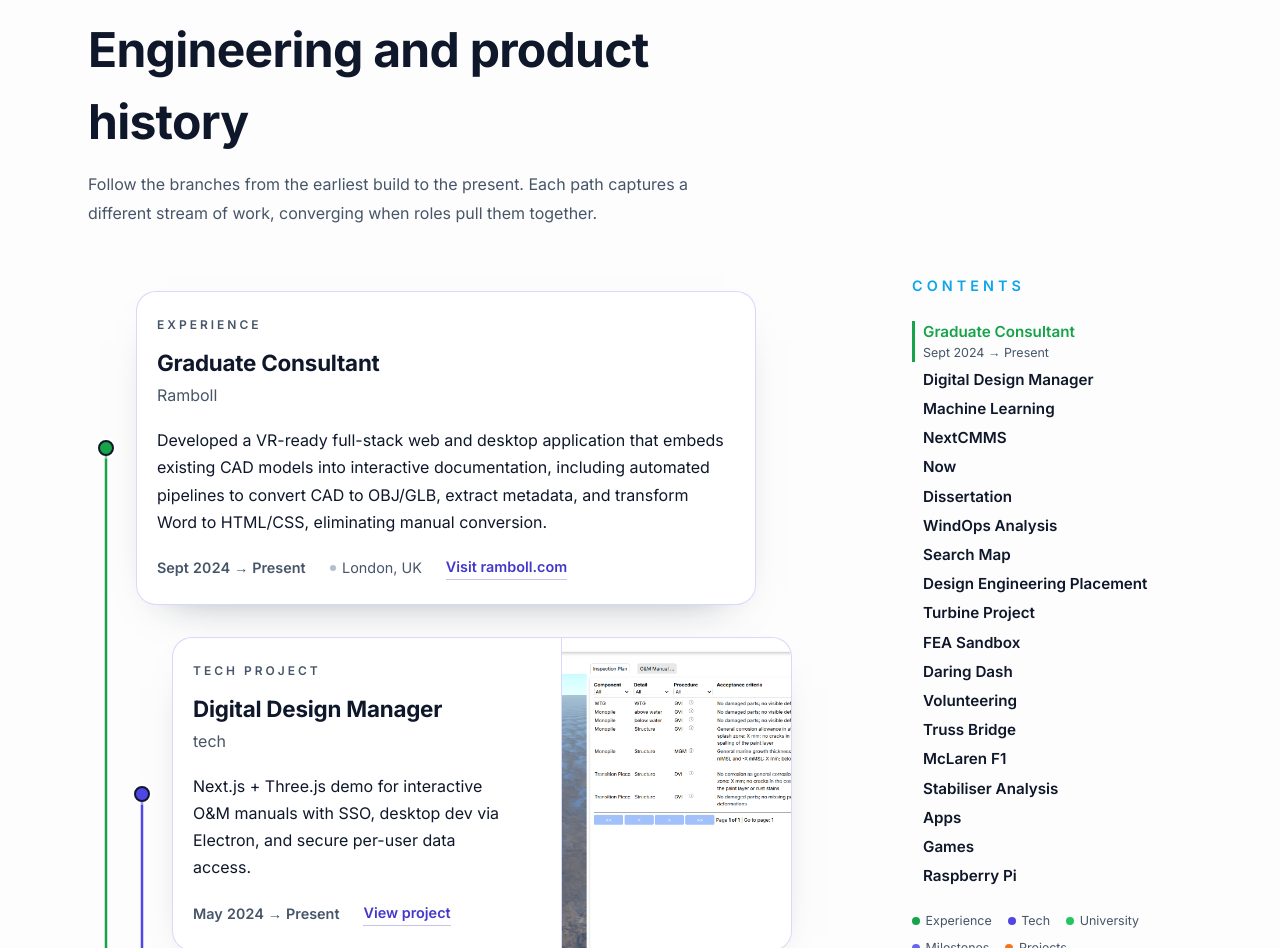
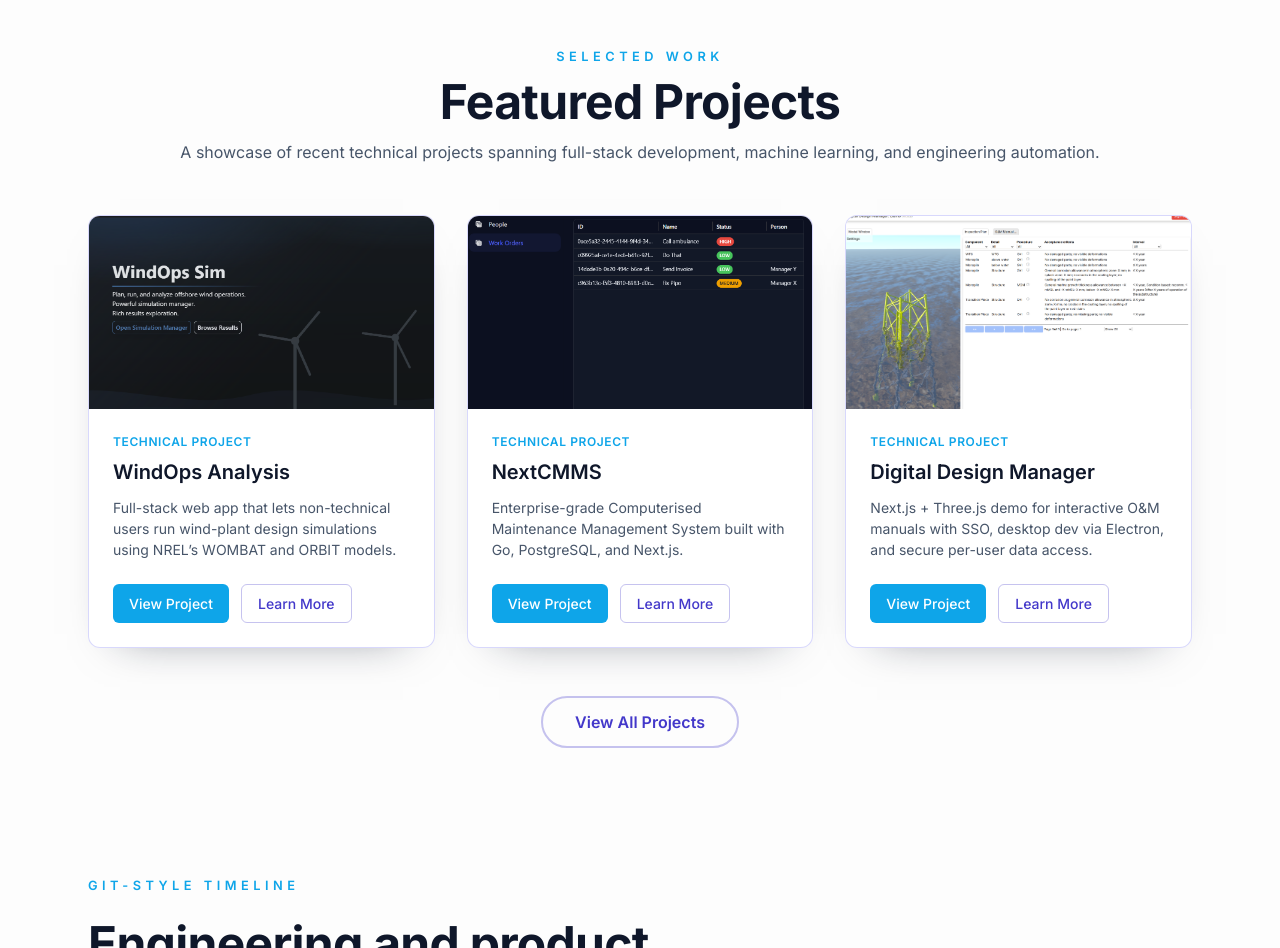
Before and after one commit to rpattn/rpatton, a Next.js app: page / in a window 1280 px wide. Shown: the part 660-1608 px from the top of the page. Built offline with nearby package versions, Linux system fonts and the light colour scheme.

Commit message:
featured projects added

```diff
--- a/src/app/page.module.css
+++ b/src/app/page.module.css
@@ -520,3 +520,161 @@
     top: 2rem;
   }
 }
+
+/* Featured Projects Section */
+.featuredSection {
+  margin: 4rem 0;
+  padding: 0 1rem;
+}
+
+.featuredHeader {
+  text-align: center;
+  margin-bottom: 3rem;
+}
+
+.featuredGrid {
+  display: grid;
+  grid-template-columns: 1fr;
+  gap: 2rem;
+  margin-bottom: 3rem;
+}
+
+@media (min-width: 768px) {
+  .featuredGrid {
+    grid-template-columns: repeat(2, 1fr);
+  }
+}
+
+@media (min-width: 1024px) {
+  .featuredGrid {
+    grid-template-columns: repeat(3, 1fr);
+  }
+}
+
+.featuredCard {
+  background: var(--timeline-card-bg);
+  border: 1px solid var(--timeline-card-border);
+  border-radius: 0.75rem;
+  overflow: hidden;
+  box-shadow: var(--timeline-card-shadow);
+  transition: all 0.3s ease;
+}
+
+.featuredCard:hover {
+  transform: translateY(-4px);
+  box-shadow: var(--timeline-card-shadow-hover);
+}
+
+.featuredCardImage {
+  position: relative;
+  aspect-ratio: 16 / 9;
+  overflow: hidden;
+}
+
+.featuredCardImg {
+  width: 100%;
+  height: 100%;
+  object-fit: cover;
+  transition: transform 0.3s ease;
+}
+
+.featuredCard:hover .featuredCardImg {
+  transform: scale(1.05);
+}
+
+.featuredCardContent {
+  padding: 1.5rem;
+}
+
+.featuredCardEyebrow {
+  font-size: 0.75rem;
+  font-weight: 600;
+  text-transform: uppercase;
+  letter-spacing: 0.05em;
+  color: var(--timeline-eyebrow);
+  margin-bottom: 0.5rem;
+  display: block;
+}
+
+.featuredCardTitle {
+  font-size: 1.25rem;
+  font-weight: 600;
+  color: var(--timeline-text-strong);
+  margin-bottom: 0.75rem;
+  line-height: 1.3;
+}
+
+.featuredCardDescription {
+  font-size: 0.875rem;
+  line-height: 1.5;
+  color: var(--timeline-text-muted);
+  margin-bottom: 1.5rem;
+}
+
+.featuredCardFooter {
+  display: flex;
+  gap: 0.75rem;
+  flex-wrap: wrap;
+}
+
+.featuredCardLink {
+  display: inline-flex;
+  align-items: center;
+  padding: 0.5rem 1rem;
+  background: var(--timeline-eyebrow);
+  color: white;
+  text-decoration: none;
+  border-radius: 0.375rem;
+  font-size: 0.875rem;
+  font-weight: 500;
+  transition: all 0.2s ease;
+}
+
+.featuredCardLink:hover {
+  background: var(--timeline-link-hover);
+  transform: translateY(-1px);
+}
+
+.featuredCardLinkSecondary {
+  display: inline-flex;
+  align-items: center;
+  padding: 0.5rem 1rem;
+  color: var(--timeline-link);
+  text-decoration: none;
+  border: 1px solid var(--timeline-link-border);
+  border-radius: 0.375rem;
+  font-size: 0.875rem;
+  font-weight: 500;
+  transition: all 0.2s ease;
+}
+
+.featuredCardLinkSecondary:hover {
+  color: var(--timeline-link-hover);
+  border-color: var(--timeline-link-border-hover);
+  transform: translateY(-1px);
+}
+
+.featuredFooter {
+  text-align: center;
+}
+
+.featuredViewAll {
+  display: inline-flex;
+  align-items: center;
+  padding: 0.75rem 2rem;
+  background: transparent;
+  color: var(--timeline-link);
+  text-decoration: none;
+  border: 2px solid var(--timeline-link-border);
+  border-radius: 2rem;
+  font-size: 1rem;
+  font-weight: 600;
+  transition: all 0.3s ease;
+}
+
+.featuredViewAll:hover {
+  color: var(--timeline-link-hover);
+  border-color: var(--timeline-link-border-hover);
+  background: var(--timeline-link-border);
+  transform: translateY(-2px);
+}
--- a/src/app/page.tsx
+++ b/src/app/page.tsx
@@ -6,6 +6,7 @@
 import buildTimeline, { TimelineGraphRow, resolveBranchColor } from "../lib/timeline";
 import TimelineSidebar, { TimelineSidebarItem } from "./components/timeline/TimelineSidebar";
 import TerminalHero from "./components/terminal/TerminalHero";
+import projectsData from "./projects/projects.json";
 
 import styles from "./page.module.css";
 
@@ -253,6 +254,98 @@
   );
 };
 
+const FeaturedProjects = () => {
+  // Get the first three projects that have images
+  const featuredProjects = projectsData.projects
+    .filter(project => project.images && project.images.length > 0)
+    .slice(0, 3);
+
+  const getTypeLabel = (category: string) => {
+    const typeLabels: { [key: string]: string } = {
+      tech: "Technical Project",
+      research: "Research Project",
+      uol: "University Project",
+      other: "Other Project"
+    };
+    return typeLabels[category] || "Project";
+  };
+
+  const buildLinkTarget = (href: string) => {
+    if (href.startsWith("http")) {
+      return {
+        target: "_blank",
+        rel: "noopener noreferrer",
+      };
+    }
+    return {};
+  };
+
+  return (
+    <section className={`${styles.featuredSection} max-w-[var(--content-max-width)] mx-auto`} aria-labelledby="featured-projects-heading">
+      <div className={styles.featuredHeader}>
+        <p className={styles.timelineEyebrow}>Selected work</p>
+        <h2 id="featured-projects-heading" className={styles.timelineTitle}>
+          Featured Projects
+        </h2>
+        <p className={styles.timelineSubtitle}>
+          A showcase of recent technical projects spanning full-stack development, machine learning, and engineering automation.
+        </p>
+      </div>
+
+      <div className={styles.featuredGrid}>
+        {featuredProjects.map((project) => (
+          <article key={project.slug} className={styles.featuredCard}>
+            <div className={styles.featuredCardImage}>
+              <Image
+                src={project.images[0].src}
+                alt={`${project.title} preview`}
+                width={(project.images[0] as any).w || 400}
+                height={(project.images[0] as any).h || 300}
+                className={styles.featuredCardImg}
+                loading="lazy"
+              />
+            </div>
+            <div className={styles.featuredCardContent}>
+              <span className={styles.featuredCardEyebrow}>
+                {getTypeLabel(project.category)}
+              </span>
+              <h3 className={styles.featuredCardTitle}>
+                {project.title}
+              </h3>
+              <p className={styles.featuredCardDescription}>
+                {project.summary}
+              </p>
+              <div className={styles.featuredCardFooter}>
+                {project.links?.live && (
+                  <Link
+                    href={project.links.live}
+                    className={styles.featuredCardLink}
+                    {...buildLinkTarget(project.links.live)}
+                  >
+                    View Project
+                  </Link>
+                )}
+                <Link
+                  href="/projects"
+                  className={styles.featuredCardLinkSecondary}
+                >
+                  Learn More
+                </Link>
+              </div>
+            </div>
+          </article>
+        ))}
+      </div>
+
+      <div className={styles.featuredFooter}>
+        <Link href="/projects" className={styles.featuredViewAll}>
+          View All Projects
+        </Link>
+      </div>
+    </section>
+  );
+};
+
 const TimelineList = ({ renderRows }: { renderRows: RenderRow[] }) => {
   const sidebarItems: TimelineSidebarItem[] = renderRows.map((row) => ({
     id: row.entry.id,
@@ -392,6 +485,8 @@
           <TerminalHero />
         </section>
 
+        <FeaturedProjects />
+
         <TimelineList renderRows={renderRows} />
       </main>
       <TopHeader />
```
